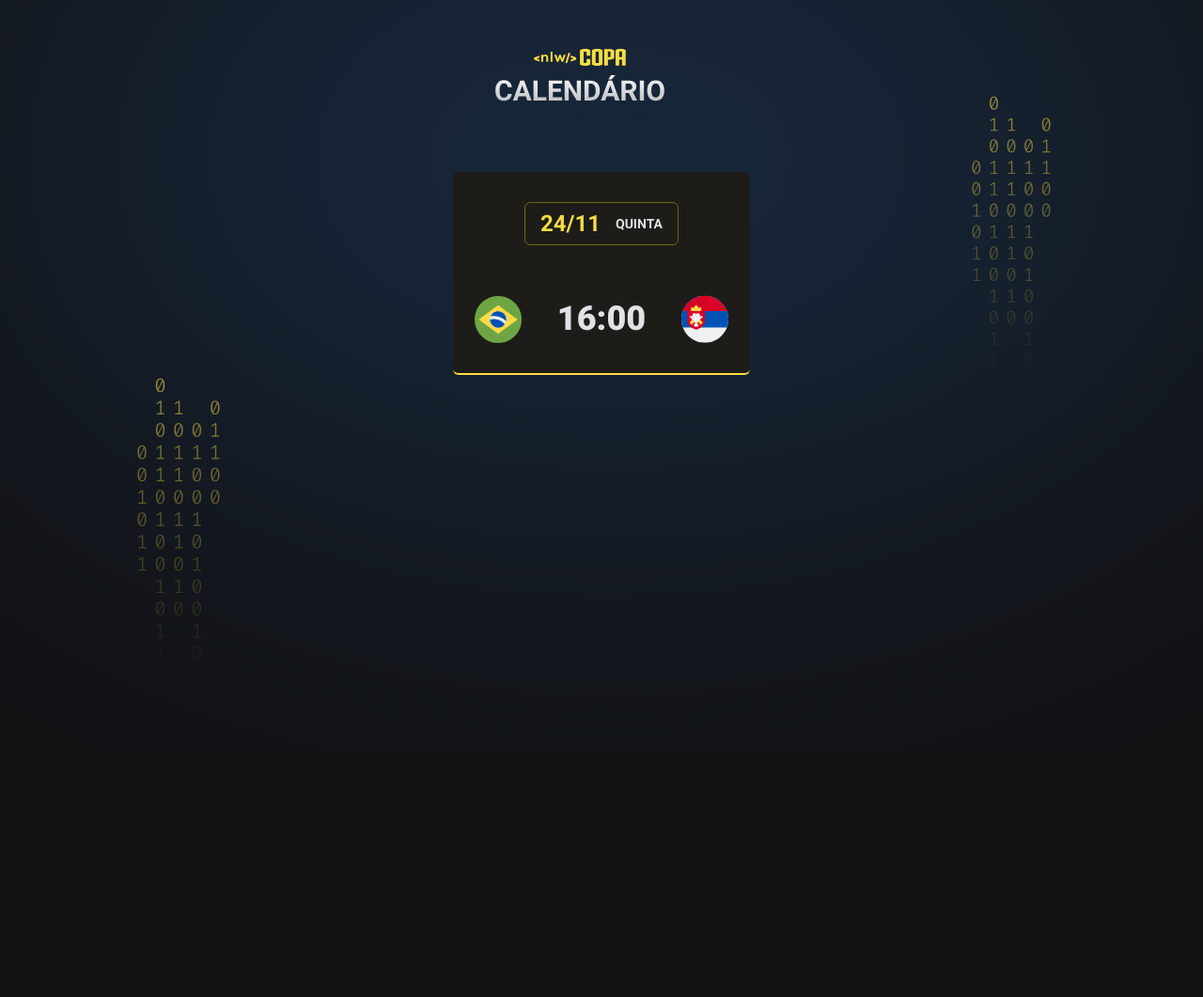
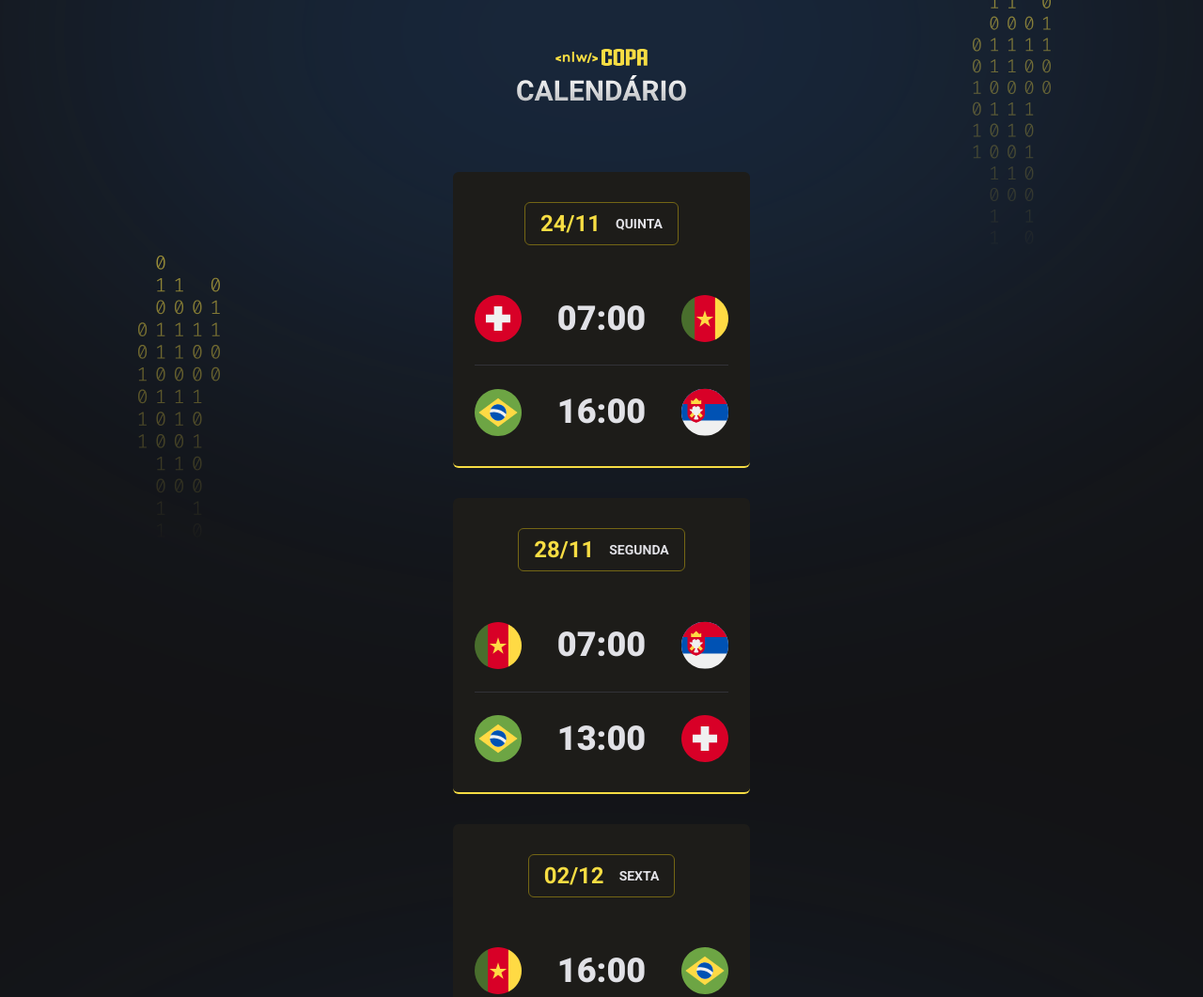
Before and after one commit to laravinicius/NLW-Copa, a plain HTML site: page index.html in a window 1280 px wide. Shown: the top 1061 px of the page at 94% size. Before the commit the page ends 800 px from the top, so only its background shows below. Drawn offline with Linux system fonts and the light colour scheme.

Commit message:
create js

```diff
--- a/index.html
+++ b/index.html
@@ -14,24 +14,8 @@
 
 <body>
    <div id="app">
-      <header>
-         <img src="./assets/logo.svg" alt="">
-      </header>
-      <main id="cards">
-         <div class="card">
-            <h2>24/11 <span>quinta</span></h2>
-
-            <ul>
-               <li>
-                  <img src="./assets/icon-brazil.svg" alt="Bandeira do Brasil">
-                  <strong>16:00</strong>
-                  <img src="./assets/icon-serbia.svg" alt="Bandeira da Sériva">
-               </li>
-            </ul>
-         </div>
-      </main>
    </div>
-
+   <script src="./main.js"></script>
 </body>
 
 </html>
--- /dev/null
+++ b/main.js
@@ -0,0 +1,37 @@
+function createGame(player1, hour, player2) {
+   return `
+   <li>
+      <img src="./assets/icon-${player1}.svg" alt="Bandeira do ${player1}">
+      <strong>${hour}</strong>
+      <img src="./assets/icon-${player2}.svg" alt="Bandeira da ${player2}">
+   </li>`;
+}
+
+function createCard(date, day, games) {
+   return `
+   <div class="card">
+   <h2>${date} <span>${day}</span></h2>
+   <ul>
+      ${games}
+   </ul>
+   </div>`;
+}
+
+document.querySelector('#app').innerHTML = `
+   <header>
+      <img src="./assets/logo.svg" alt="">
+   </header>
+   <main id="cards">
+      ${createCard('24/11', 'quinta',
+         createGame('switzerland', '07:00', 'cameroon') +
+         createGame('brazil', '16:00', 'serbia')
+      )}
+      ${createCard('28/11', 'segunda',
+         createGame('cameroon', '07:00', 'serbia') +
+         createGame('brazil', '13:00', 'switzerland')
+      )}
+      ${createCard('02/12', 'sexta',
+         createGame('cameroon', '16:00', 'brazil') +
+         createGame('serbia', '16:00', 'switzerland')
+      )}
+   </main>`;
--- a/style.css
+++ b/style.css
@@ -12,7 +12,7 @@ body {
    background-color: #121214;
    background-image: url(./assets/bg.svg);
    background-position-x: center;
-   background-position-y: 55.6%;
+   background-position-y: -715px;
 }
 
 body * {
@@ -26,6 +26,14 @@ body * {
 
 header {
    margin-bottom: 63px;
+   text-align: center;
+}
+
+#cards{
+   display: flex;
+   flex-direction: column;
+   gap: 32px;
+
 }
 
 .card {
```
Also changed, not shown: assets/icon-cameroon.svg (added), assets/icon-switzerland.svg (added).
